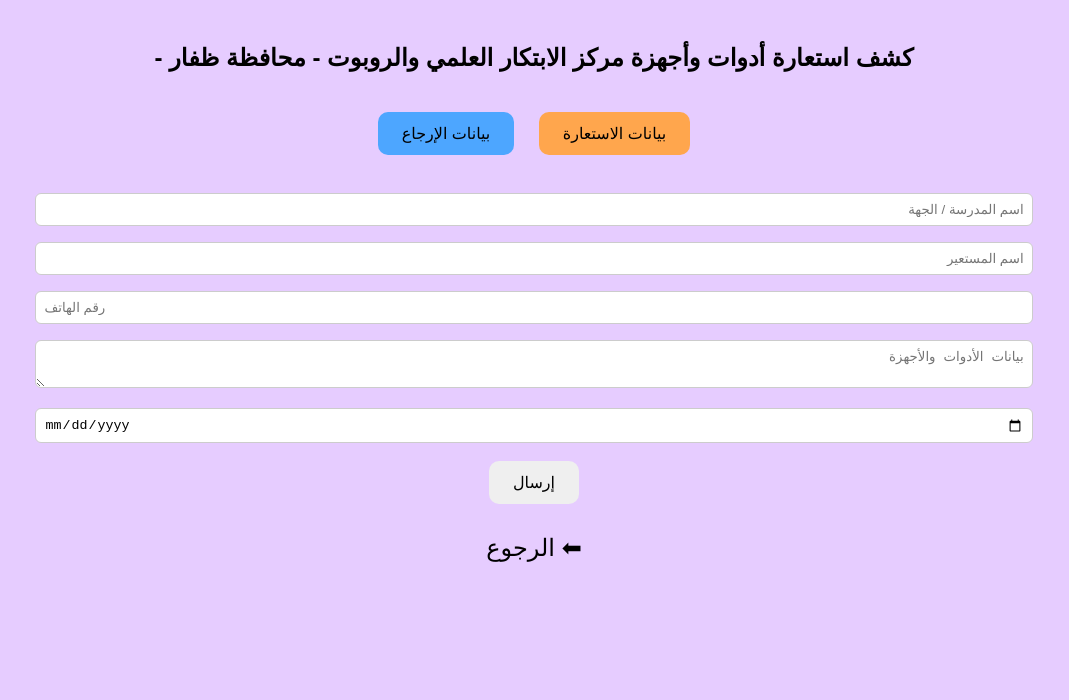
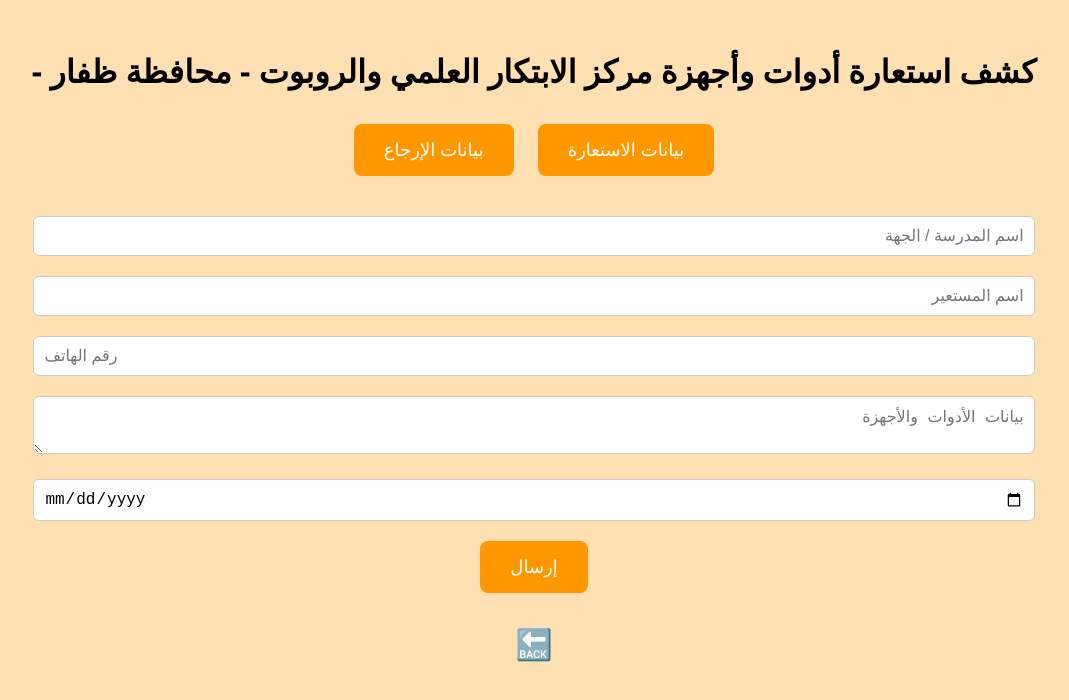
Before and after one commit to robotcenteraisha/robotcenterborrow, a plain HTML site: page index.html in a window 1280 px wide. Both pictures are taken after a click on the button "بيانات الاستعارة". Shown: the whole page, without its empty margins (106-1175 px from the left). Drawn offline with Linux system fonts and the light colour scheme.

Commit message:
Add files via upload

```diff
--- a/index.html
+++ b/index.html
@@ -1,141 +1,119 @@
 <!DOCTYPE html>
 <html lang="ar" dir="rtl">
 <head>
-    <meta charset="UTF-8">
-    <meta name="viewport" content="width=device-width, initial-scale=1.0">
-    <title>كشف استعارة أدوات وأجهزة</title>
+  <meta charset="UTF-8" />
+  <title>كشف الاستعارة والإرجاع</title>
   <style>
     body {
-            background-color: #e6ccff;
-            font-family: 'Arial', sans-serif;
+      background-color: #ffe0b2;
+      font-family: 'Segoe UI', sans-serif;
       text-align: center;
       padding: 20px;
     }
     h1 {
       color: black;
-            font-size: 24px;
-            margin-bottom: 30px;
     }
     button {
-            padding: 12px 24px;
+      background-color: #ff9800;
+      color: white;
+      border: none;
+      padding: 15px 30px;
       margin: 10px;
-            font-size: 16px;
-            border: none;
-            border-radius: 10px;
+      font-size: 18px;
+      border-radius: 8px;
       cursor: pointer;
     }
-        .btn-orange { background-color: #ffa64d; }
-        .btn-blue { background-color: #4da6ff; }
-        .form-section { display: none; margin-top: 20px; }
-        input, textarea, select {
-            margin: 8px 0;
-            padding: 8px;
+    form {
+      margin-top: 20px;
+    }
+    input, textarea {
       width: 80%;
+      padding: 10px;
+      margin: 10px 0;
       border-radius: 6px;
       border: 1px solid #ccc;
+      font-size: 16px;
     }
-        .back-arrow {
+    .back-button {
+      font-size: 30px;
+      margin-top: 20px;
+      cursor: pointer;
       display: block;
-            margin: 20px auto;
-            font-size: 24px;
-            color: #000;
-            text-decoration: none;
     }
   </style>
 </head>
 <body>
+
   <h1>كشف استعارة أدوات وأجهزة مركز الابتكار العلمي والروبوت - محافظة ظفار -</h1>
 
-    <button class="btn-orange" onclick="showSection('borrow')">بيانات الاستعارة</button>
-    <button class="btn-blue" onclick="showSection('return')">بيانات الإرجاع</button>
+  <button onclick="showForm('borrow')">بيانات الاستعارة</button>
+  <button onclick="showForm('return')">بيانات الإرجاع</button>
 
   <!-- Form: Borrow -->
-    <div id="borrow" class="form-section">
-        <input type="text" id="schoolBorrow" placeholder="اسم المدرسة / الجهة">
-        <input type="text" id="borrower" placeholder="اسم المستعير">
-        <input type="tel" id="phoneBorrow" placeholder="رقم الهاتف">
-        <textarea id="devicesBorrow" placeholder="بيانات الأدوات والأجهزة"></textarea>
-        <input type="date" id="dateBorrow">
-        <br>
-        <button onclick="submitForm('borrow')">إرسال</button>
-        <a class="back-arrow" href="#" onclick="goHome()">⬅ الرجوع</a>
+  <div id="borrowForm" style="display:none;">
+    <form id="formBorrow">
+      <input type="hidden" name="type" value="استعارة">
+      <input type="text" name="school" placeholder="اسم المدرسة / الجهة" required><br>
+      <input type="text" name="borrower" placeholder="اسم المستعير" required><br>
+      <input type="tel" name="phone" placeholder="رقم الهاتف" required><br>
+      <textarea name="items" placeholder="بيانات الأدوات والأجهزة" required></textarea><br>
+      <input type="date" name="date" required><br>
+      <button type="submit">إرسال</button>
+    </form>
+    <span class="back-button" onclick="back()">🔙</span>
   </div>
 
   <!-- Form: Return -->
-    <div id="return" class="form-section">
-        <input type="text" id="schoolReturn" placeholder="اسم المدرسة / الجهة">
-        <input type="text" id="borrowerReturn" placeholder="اسم المستعير">
-        <input type="text" id="receiverReturn" placeholder="اسم المستلم">
-        <select id="statusReturn">
-            <option value="تم الإرجاع">تم الإرجاع</option>
-            <option value="لم يتم الإرجاع">لم يتم الإرجاع</option>
-        </select>
-        <input type="date" id="dateReturn">
-        <br>
-        <button onclick="submitForm('return')">إرسال</button>
-        <a class="back-arrow" href="#" onclick="goHome()">⬅ الرجوع</a>
+  <div id="returnForm" style="display:none;">
+    <form id="formReturn">
+      <input type="hidden" name="type" value="إرجاع">
+      <input type="text" name="school" placeholder="اسم المدرسة / الجهة" required><br>
+      <input type="text" name="borrower" placeholder="اسم المستعير" required><br>
+      <input type="text" name="receiver" placeholder="اسم المستلم" required><br>
+      <input type="text" name="status" placeholder="حالة الإرجاع" required><br>
+      <input type="date" name="date" required><br>
+      <button type="submit">إرسال</button>
+    </form>
+    <span class="back-button" onclick="back()">🔙</span>
   </div>
 
   <script>
-        function showSection(type) {
-            document.getElementById('borrow').style.display = (type === 'borrow') ? 'block' : 'none';
-            document.getElementById('return').style.display = (type === 'return') ? 'block' : 'none';
+    const scriptURL = "https://script.google.com/macros/s/AKfycbyI02n4XlXZKjXi2mdXF1ipiOqdaYPD6Tb_r2qZovfJbcBbvC8equf0TMJbdfnqtS_TEA/exec";
+
+    function showForm(type) {
+      document.getElementById('borrowForm').style.display = (type === 'borrow') ? 'block' : 'none';
+      document.getElementById('returnForm').style.display = (type === 'return') ? 'block' : 'none';
     }
 
-        function goHome() {
-            document.getElementById('borrow').style.display = 'none';
-            document.getElementById('return').style.display = 'none';
+    function back() {
+      document.getElementById('borrowForm').style.display = 'none';
+      document.getElementById('returnForm').style.display = 'none';
     }
 
-        function submitForm(type) {
-            let message = "";
-            let phone = "";
-            let payload = {};
+    document.getElementById('formBorrow').addEventListener('submit', function(e) {
+      e.preventDefault();
+      const data = new FormData(this);
+      const phone = data.get("phone");
+      const msg = `🔶 بيانات الاستعارة:\n- المدرسة/الجهة: ${data.get("school")}\n- المستعير: ${data.get("borrower")}\n- الهاتف: ${data.get("phone")}\n- الأجهزة: ${data.get("items")}\n- التاريخ: ${data.get("date")}\nشكراً لك 💡 مركز الابتكار العلمي والروبوت`;
 
-            if (type === 'borrow') {
-                const school = document.getElementById('schoolBorrow').value.trim();
-                const name = document.getElementById('borrower').value.trim();
-                const phoneNumber = document.getElementById('phoneBorrow').value.trim();
-                const devices = document.getElementById('devicesBorrow').value.trim();
-                const date = document.getElementById('dateBorrow').value;
-                if (!school || !name || !phoneNumber || !devices || !date) return alert("يرجى تعبئة جميع البيانات.");
-                message = `استعارة:\nالمدرسة / الجهة: ${school}\nالمستعير: ${name}\nرقم الهاتف: ${phoneNumber}\nالأجهزة: ${devices}\nالتاريخ: ${date}\n\nشكراً لك - مركز الابتكار العلمي والروبوت`;
-                phone = phoneNumber;
-                payload = { type, school, name, phone, devices, receiver: "", status: "", date };
-            } else {
-                const school = document.getElementById('schoolReturn').value.trim();
-                const borrower = document.getElementById('borrowerReturn').value.trim();
-                const receiver = document.getElementById('receiverReturn').value.trim();
-                const status = document.getElementById('statusReturn').value;
-                const date = document.getElementById('dateReturn').value;
-                if (!school || !borrower || !receiver || !status || !date) return alert("يرجى تعبئة جميع البيانات.");
-                phone = prompt("ادخل رقم الهاتف لإرسال رسالة واتساب (مثال: 9689xxxxxxx):");
-                if (!phone) return;
-                message = `إرجاع:\nالمدرسة / الجهة: ${school}\nالمستعير: ${borrower}\nالمستلم: ${receiver}\nالحالة: ${status}\nالتاريخ: ${date}\n\nشكراً لك - مركز الابتكار العلمي والروبوت`;
-                payload = { type, school, name: borrower, phone, devices: "", receiver, status, date };
-            }
+      fetch(scriptURL, { method: 'POST', body: data });
+      window.open(`https://wa.me/${phone}?text=${encodeURIComponent(msg)}`, '_blank');
+      alert("✅ تم إرسال بيانات الاستعارة بنجاح");
+      this.reset();
+    });
 
-            const encodedMessage = encodeURIComponent(message);
-            const url = `https://wa.me/${phone}?text=${encodedMessage}`;
-            window.open(url, '_blank');
+    document.getElementById('formReturn').addEventListener('submit', function(e) {
+      e.preventDefault();
+      const data = new FormData(this);
+      const phone = prompt("📱 أدخل رقم هاتف المستعير (مثال: 9689xxxxxxx):");
+      const msg = `🔶 بيانات الإرجاع:\n- المدرسة/الجهة: ${data.get("school")}\n- المستعير: ${data.get("borrower")}\n- المستلم: ${data.get("receiver")}\n- الحالة: ${data.get("status")}\n- التاريخ: ${data.get("date")}\nشكراً لك 💡 مركز الابتكار العلمي والروبوت`;
 
-            // إرسال البيانات إلى Google Sheets
-            fetch("https://script.google.com/macros/s/AKfycbwckXFhksYtLp_zr02xPIT81Yguz6THfv9cL3FG_G3PcYwcjVB5xnFP08MmJVj7bat2/exec", {
-                method: "POST",
-                body: JSON.stringify(payload),
-                headers: {
-                    "Content-Type": "application/json"
-                }
-            }).then(response => {
-                if (response.ok) {
-                    alert("✅ تم إرسال البيانات وتخزينها بنجاح!");
-                } else {
-                    alert("⚠️ حدث خطأ أثناء حفظ البيانات في Google Sheets.");
-                }
-            }).catch(() => {
-                alert("❌ تعذر الاتصال بـ Google Sheets.");
+      fetch(scriptURL, { method: 'POST', body: data });
+      window.open(`https://wa.me/${phone}?text=${encodeURIComponent(msg)}`, '_blank');
+      alert("✅ تم إرسال بيانات الإرجاع بنجاح");
+      this.reset();
     });
-        }
   </script>
+
 </body>
 </html>
```
Lines whose indentation alone changed are shown as unchanged.
